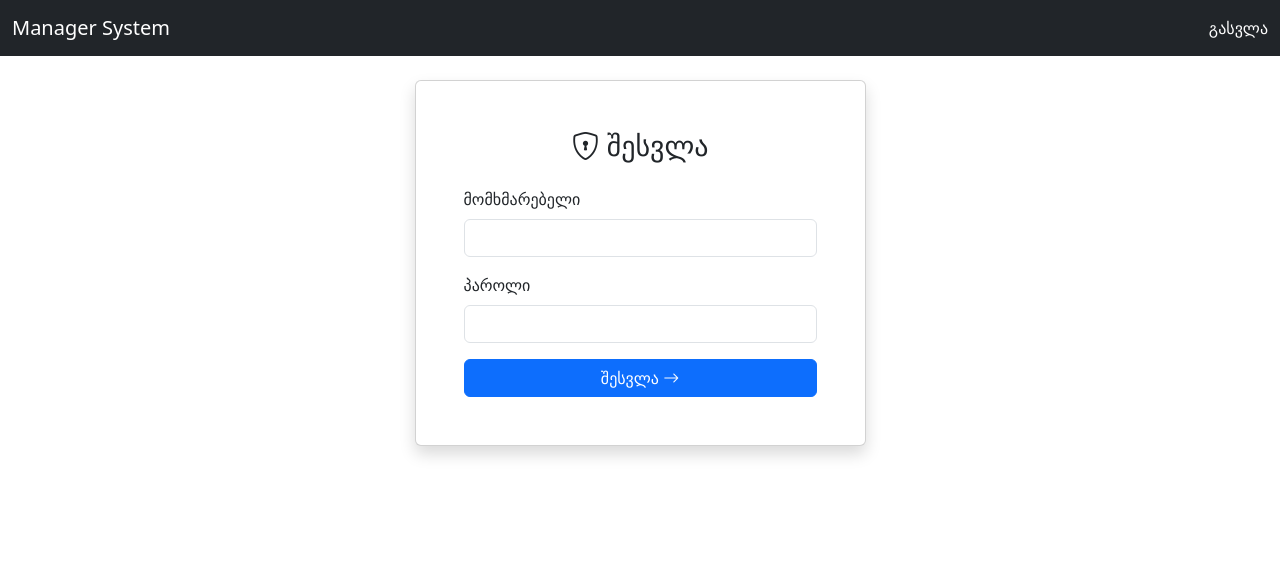
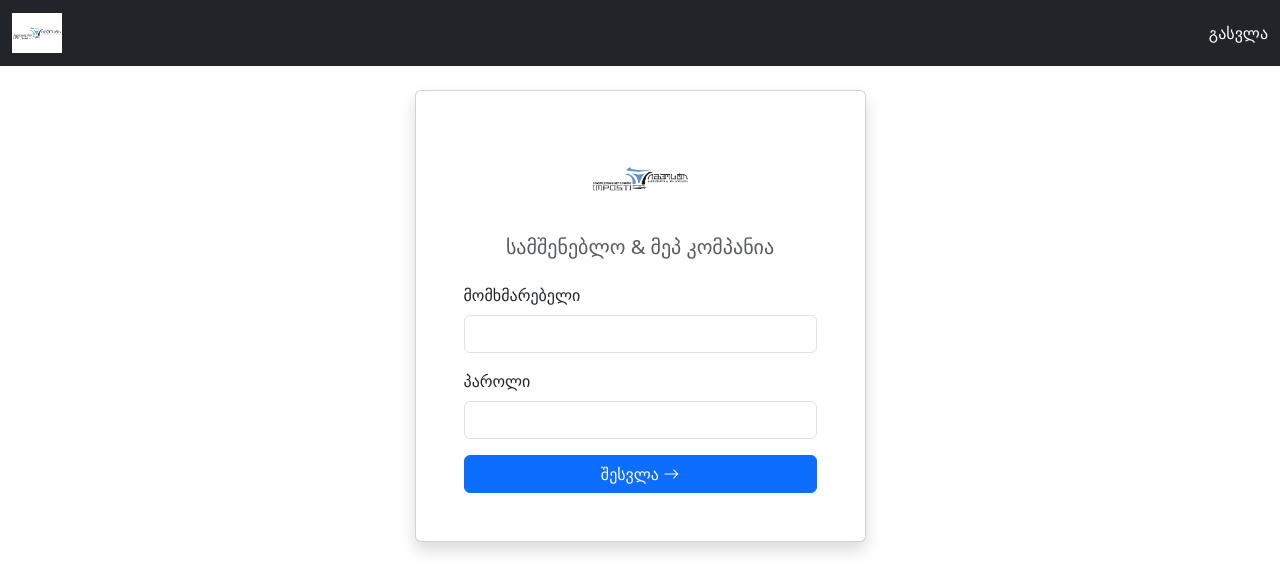
Before and after one commit to achiko10/impost, a Django app: page /login/ in a window 1280 px wide. Shown: the top 582 px of the page. Run offline with Django 5.2, Linux system fonts and the light colour scheme.

Commit message:
Add IMPOSTI logo to all pages

```diff
--- a/templates/auth/login.html
+++ b/templates/auth/login.html
@@ -7,9 +7,10 @@
     <div class="col-md-5">
         <div class="card shadow">
             <div class="card-body p-5">
-                <h3 class="text-center mb-4">
-                    <i class="bi bi-shield-lock"></i> შესვლა
-                </h3>
+                <div class="text-center mb-4">
+                    <img src="/static/images/logo.png" alt="IMPOSTI" height="80" class="mb-3">
+                    <h5 class="text-muted">სამშენებლო & მეპ კომპანია</h5>
+                </div>
 
                 <form method="POST">
                     {% csrf_token %}
--- a/templates/base/base.html
+++ b/templates/base/base.html
@@ -9,7 +9,9 @@
 <body>
     <nav class="navbar navbar-dark bg-dark">
         <div class="container-fluid">
-            <a class="navbar-brand" href="/manager/">Manager System</a>
+            <a class="navbar-brand d-flex align-items-center" href="/manager/">
+                <img src="/static/images/logo.png" alt="IMPOSTI" height="40" class="me-2" style="filter: brightness(1.1);">
+            </a>
             <a class="nav-link text-white" href="/logout/">გასვლა</a>
         </div>
     </nav>
--- a/templates/manager/base.html
+++ b/templates/manager/base.html
@@ -24,7 +24,9 @@
 <body>
     <nav class="navbar navbar-expand-lg navbar-dark bg-dark">
         <div class="container-fluid">
-            <a class="navbar-brand" href="/manager/">Manager System</a>
+            <a class="navbar-brand d-flex align-items-center" href="/manager/">
+                <img src="/static/images/logo.png" alt="IMPOSTI" height="40" class="me-2" style="filter: brightness(1.1);">
+            </a>
             <button class="navbar-toggler" type="button" data-bs-toggle="collapse" data-bs-target="#navbarNav">
                 <span class="navbar-toggler-icon"></span>
             </button>
```
Also changed, not shown: static/images/logo.png (added).
